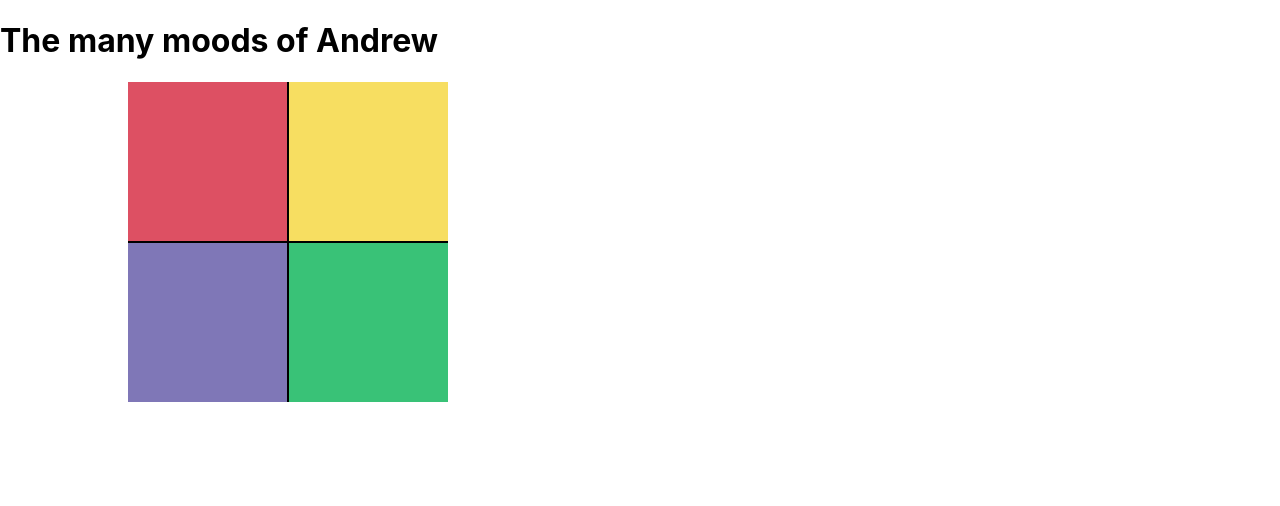
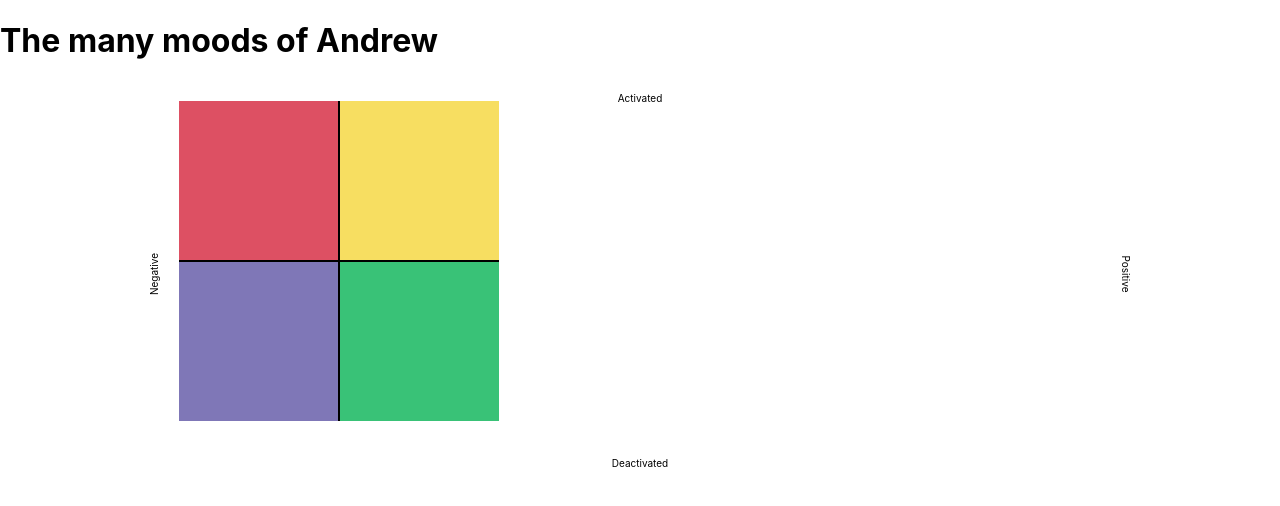
Before and after one commit to andrew-braun/moodtrics, a Next.js app: page /user/andrewbraun in a window 1280 px wide. Shown: the top 506 px of the page. Built offline with nearby package versions, Linux system fonts and the light colour scheme; no server answers; the database is empty.

Commit message:
feat: add labels to axes

```diff
--- a/components/mood-interactions/MoodPlane/MoodPlane.js
+++ b/components/mood-interactions/MoodPlane/MoodPlane.js
@@ -30,6 +30,18 @@ export default function MoodPlane(props) {
 
 	return (
 		<div className={styles.moodPlaneContainer}>
+			<div className={`${styles.axisLabel} ${styles.yTopLabel}`}>
+				<p>Activated</p>
+			</div>
+			<div className={`${styles.axisLabel} ${styles.yBottomLabel}`}>
+				<p>Deactivated</p>
+			</div>
+			<div className={`${styles.axisLabel} ${styles.xLeftLabel}`}>
+				<p>Negative</p>
+			</div>
+			<div className={`${styles.axisLabel} ${styles.xRightLabel}`}>
+				<p>Positive</p>
+			</div>
 			<div className={styles.moodPlane}>
 				<div className={`${styles.quadrant1} ${styles.quadrant}`}>
 					{quadrant1Points}
--- a/components/mood-interactions/MoodPlane/mood-plane.module.css
+++ b/components/mood-interactions/MoodPlane/mood-plane.module.css
@@ -1,9 +1,49 @@
 .moodPlaneContainer {
+	display: grid;
+	grid-template-columns: 5% 90% 5%;
+	grid-template-rows: 5% 90% 5%;
+	grid-template-areas:
+		". yTopLabel ."
+		"xLeftLabel moodPlane xRightLabel"
+		". yBottomLabel .";
 	width: 80%;
 	margin: auto;
 }
 
+.axisLabel {
+	display: flex;
+	justify-content: center;
+	text-align: center;
+}
+
+.yTopLabel {
+	grid-area: yTopLabel;
+}
+
+.yBottomLabel {
+	grid-area: yBottomLabel;
+}
+
+.xLeftLabel {
+	grid-area: xLeftLabel;
+}
+
+.xLeftLabel p {
+	transform: rotate(-90deg);
+	margin: auto;
+}
+
+.xRightLabel {
+	grid-area: xRightLabel;
+}
+
+.xRightLabel p {
+	transform: rotate(90deg);
+	margin: auto;
+}
+
 .moodPlane {
+	grid-area: moodPlane;
 	display: grid;
 	grid-template-columns: 1fr 1fr;
 	grid-template-rows: 1fr 1fr;
@@ -74,3 +114,6 @@
 .point:hover .pointCoordinates {
 	display: block;
 }
+
+.yTopLabel {
+}
```
